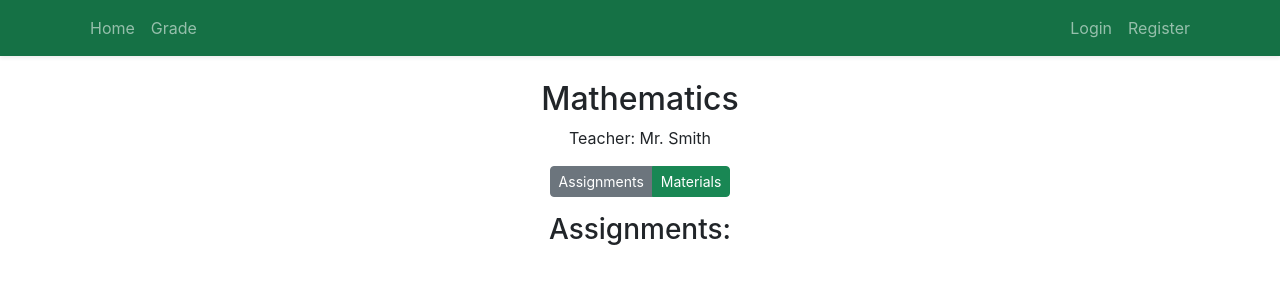
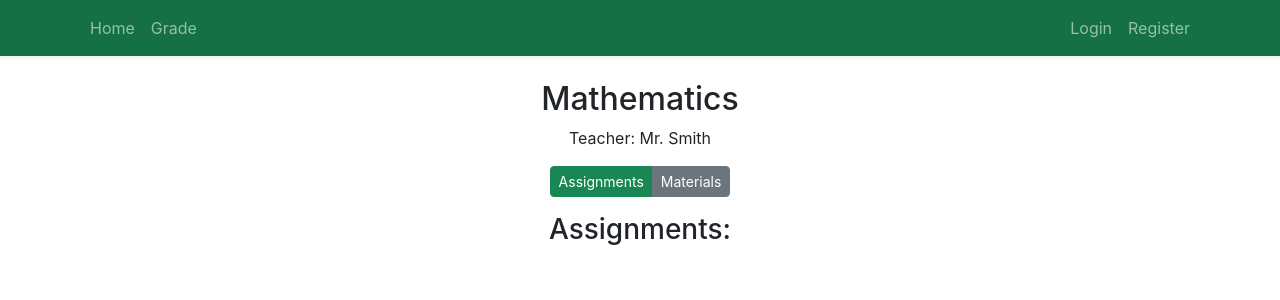
Before and after one commit to ChrisY60/HT2024, a React (Create React App) app in the folder frontend/htx/: page /subject/1 in a window 1280 px wide. Shown: the top 300 px of the page. Built offline with nearby package versions, Linux system fonts and the light colour scheme; sample sign-in values are in the browser's storage.

Commit message:
Small changes

```diff
--- a/frontend/htx/src/components/Assignments.jsx
+++ b/frontend/htx/src/components/Assignments.jsx
@@ -16,7 +16,6 @@ const Assignments = ({ title, subject, description, dueDate }) => {
 
     const handleSubmit = (e) => {
         e.preventDefault();
-        // Add logic to handle file submission here
         console.log('File submitted:', file);
     };
 
--- a/frontend/htx/src/components/Main.jsx
+++ b/frontend/htx/src/components/Main.jsx
@@ -52,7 +52,7 @@ const Main = () => {
                 {subjects.map((subject, index) => (
                     <div key={index} className="col-lg-6 mb-4">
                         <Link to={`/subject/${subject.id}`} className="card d-flex flex-column justify-content-center align-items-center" style={{ height: '20vh', width: '40vw', overflow: 'hidden', paddingRight: 0, paddingLeft: 0, textDecoration: 'none' }}>
-                            <img src={subject.imageURL} className="card-img-top" alt={subject.name} style={{ height: '50%', objectFit: 'cover' }} />
+                            <img src="https://d3nl1jd9up78ug.cloudfront.net/wages/how-to-become-a-mathematician-484-detail.jpg" className="card-img-top" alt={subject.name} style={{ height: '50%', objectFit: 'cover' }} />
                             <div className="card-body text-center">
                                 <h5 className="card-title">{subject.name}</h5>
                             </div>
--- a/frontend/htx/src/components/Subject.jsx
+++ b/frontend/htx/src/components/Subject.jsx
@@ -63,13 +63,13 @@ const Subject = () => {
             <div className="mb-3 d-flex justify-content-center">
                 <div className="btn-group" role="group">
                     <button
-                        className={`btn btn-sm ${displayAssignments ? 'btn-secondary' : 'btn-success'}`}
+                        className={`btn btn-sm ${displayAssignments ? 'btn-success' : 'btn-secondary'}`}
                         onClick={handleToggle}
                     >
                         Assignments
                     </button>
                     <button
-                        className={`btn btn-sm ${displayAssignments ? 'btn-success' : 'btn-secondary'}`}
+                        className={`btn btn-sm ${displayAssignments ? 'btn-secondary' : 'btn-success'}`}
                         onClick={handleToggle}
                     >
                         Materials
```
